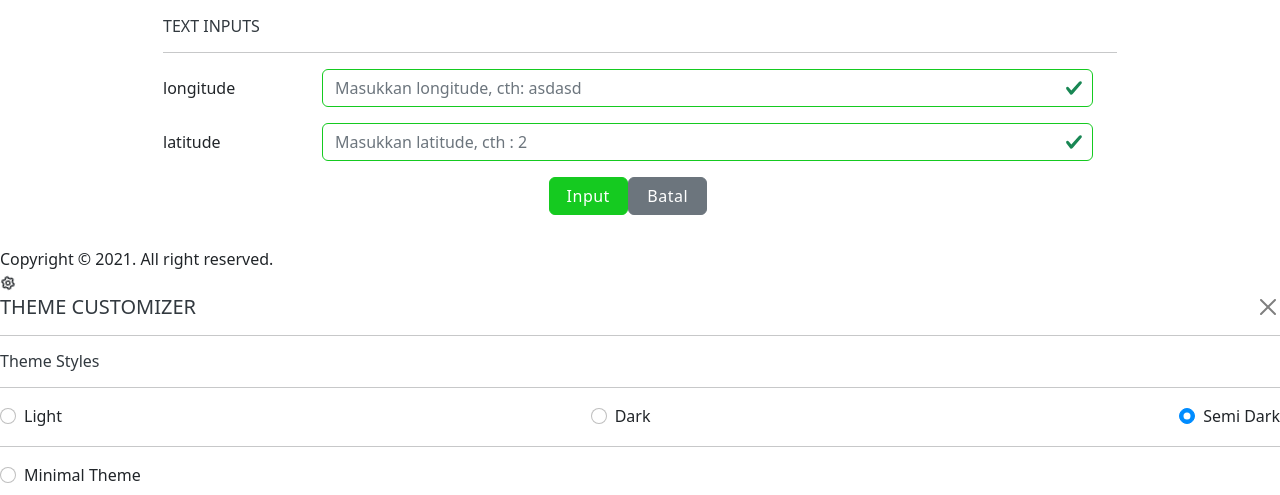
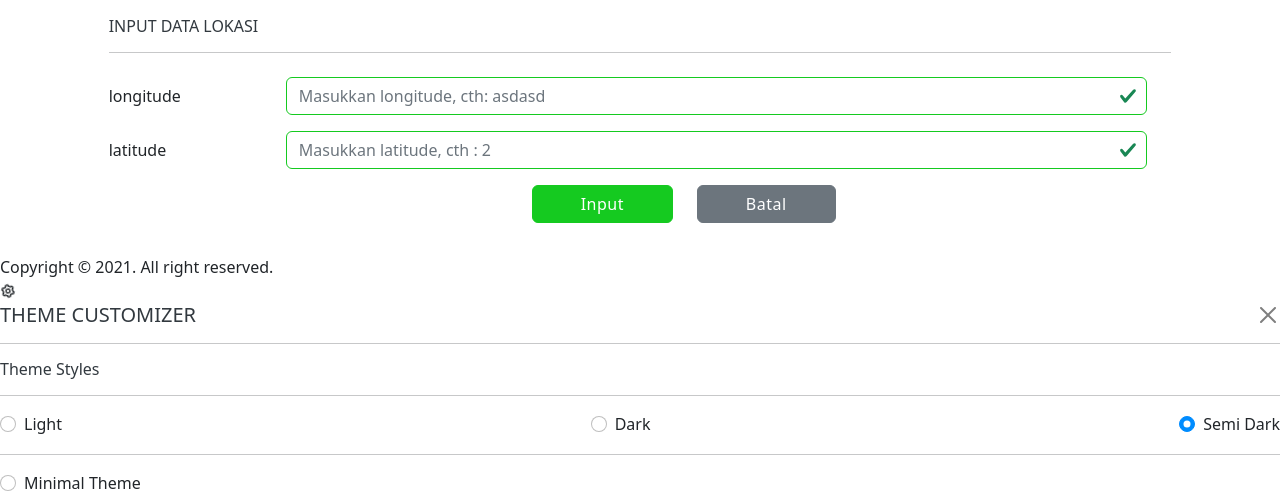
Before and after one commit to lostmys3lf/devsimasset, a CodeIgniter 4 app: template app/Views/MasterDataView/Lokasi/AddLokasi.php in a window 1280 px wide. Shown: the part 1226-1721 px from the top of the page. Run offline with PHP 8.4 and a stand-in for CodeIgniter, Linux system fonts and the light colour scheme; the template is opened without the code that fills it, so the values that code supplies are empty; some libraries are stand-ins or nearby versions.

Commit message:
edit button

```diff
--- a/app/Views/MasterDataView/Lokasi/AddLokasi.php
+++ b/app/Views/MasterDataView/Lokasi/AddLokasi.php
@@ -15,10 +15,10 @@
             </div>
         </div>
         <div class="row">
-            <div class="col-xl-9 mx-auto">
-                <h6 class="mb-0 text-uppercase">Text Inputs</h6>
+            <div class="col-xl-10 mx-auto">
+                <h6 class="mb-0 text-uppercase">Input Data Lokasi</h6>
                 <hr />
-                <form class="row mt-3" action="<?= base_url('Lokasi/input') ?>" method="post" enctype="multipart/form-data">
+                <form class="row mt-4" action="<?= base_url('Lokasi/input') ?>" method="post" enctype="multipart/form-data">
                     <div class="mb-3 row">
                         <label for="longitude" class="col-sm-2 col-form-label">longitude</label>
                         <div class="col-sm-10">
@@ -81,11 +81,15 @@
                             } ?>
                         </div>
                     </div>
-                    <div class="mb-3 row">
-                        <div class="col-sm-5"></div>
-                        <input class="col-sm-1 btn btn-success" type="submit" value="Input">
-                        <input class="col-sm-1 btn btn-secondary" type="button" value="Batal" onclick="javascript:history.go(-1);" />
-                        <div class="col-sm-5"></div>
+                    <div class="mb-3 row alig d-flex justify-content-center">
+                        <div class="col-4 d-flex justify-content-around">
+                            <div class="col-1">
+                                <input class="btn btn-success px-5" type="submit" value="Input">
+                            </div>
+                            <div class="col-1">
+                                <input class="btn btn-secondary px-5" type="button" value="Batal" onclick="javascript:history.go(-1);">
+                            </div>
+                        </div>
                     </div>
                 </form>
             </div>
```
